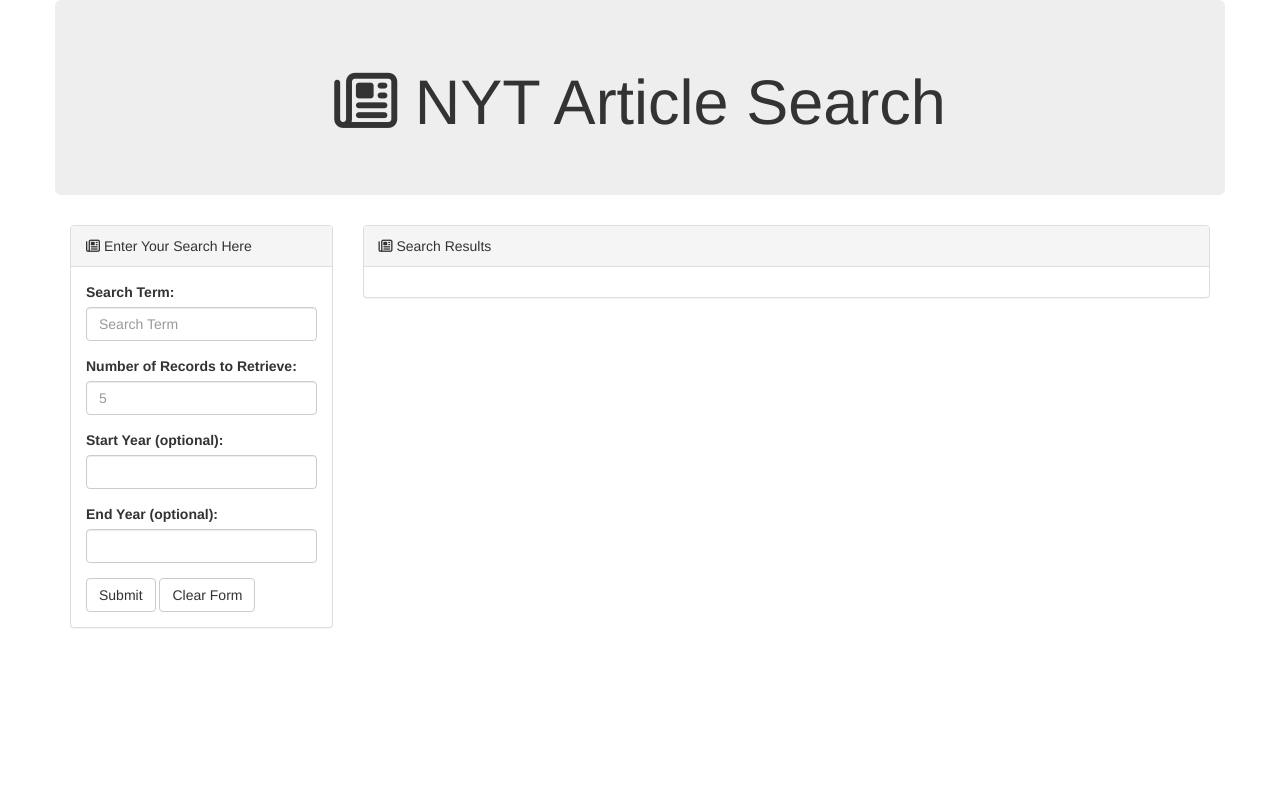
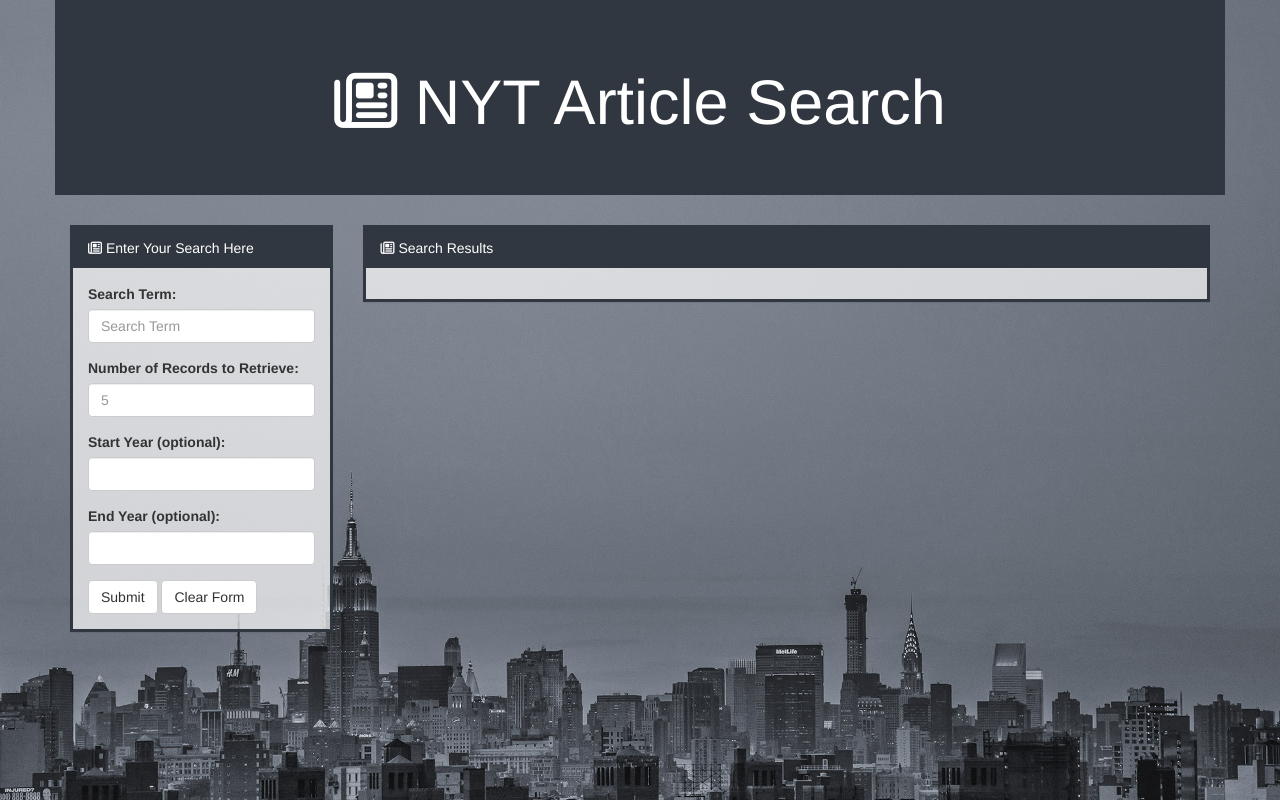
Before and after one commit to alexrosenkranz/nyt, a PHP site: page / in a window 1280 px wide. Run offline with PHP 8.4, Linux system fonts and the light colour scheme; some libraries are stand-ins or nearby versions.

Commit message:
Updated styling

```diff
--- a/assets/css/style.css
+++ b/assets/css/style.css
@@ -1,4 +1,23 @@
+body {
+  background: url('../images/nyt_bg.jpg') no-repeat fixed;
+  background-size: cover;
+}
 .articleImage {
   float:left;
   margin-right: 10px;
 }
+
+.container .jumbotron, .panel-default .panel-heading {
+  background: #303740;
+  color: #fff;
+  border-radius: 0;
+}
+
+.panel {
+  background: rgba(255,255,255,0.7);
+  border-radius: 0;
+}
+
+.panel-default {
+  border: 3px solid #303740;
+}
```
Also changed, not shown: assets/images/nyt_bg.jpg (added), 1 other file.
